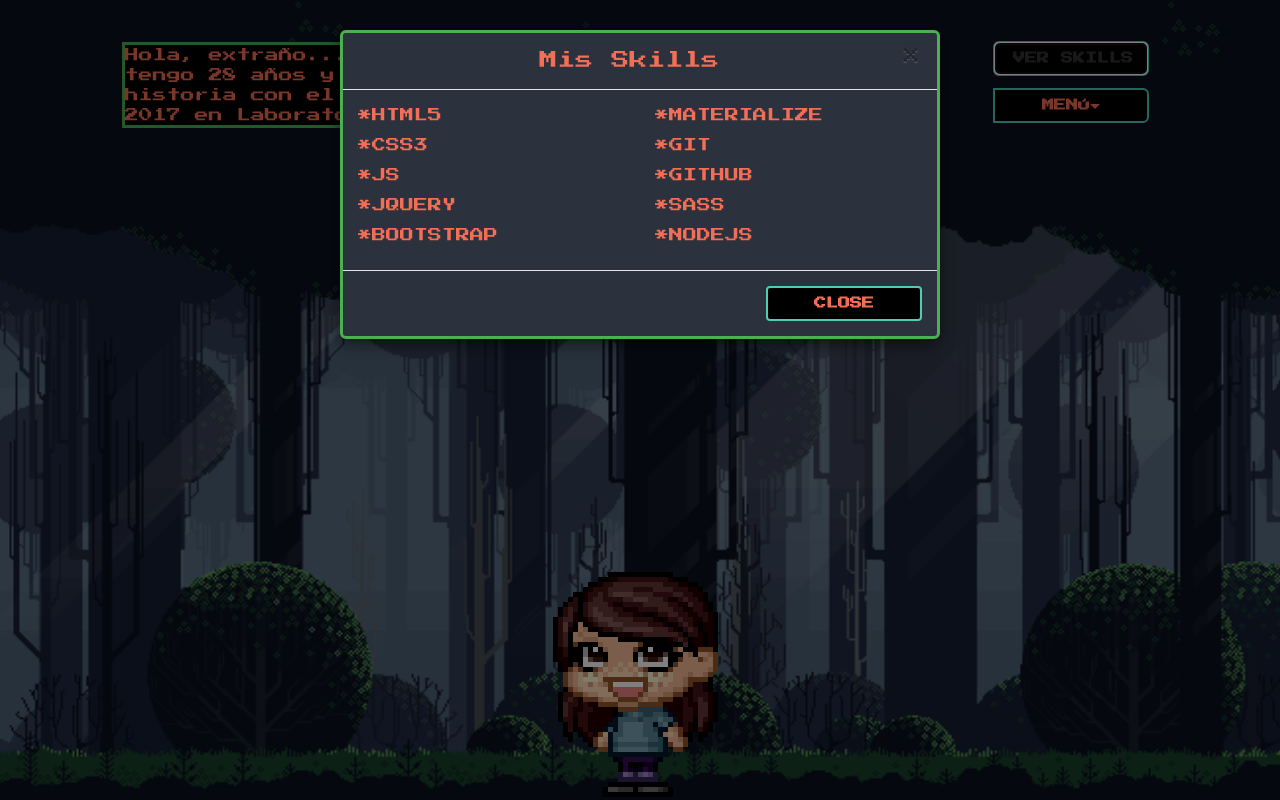
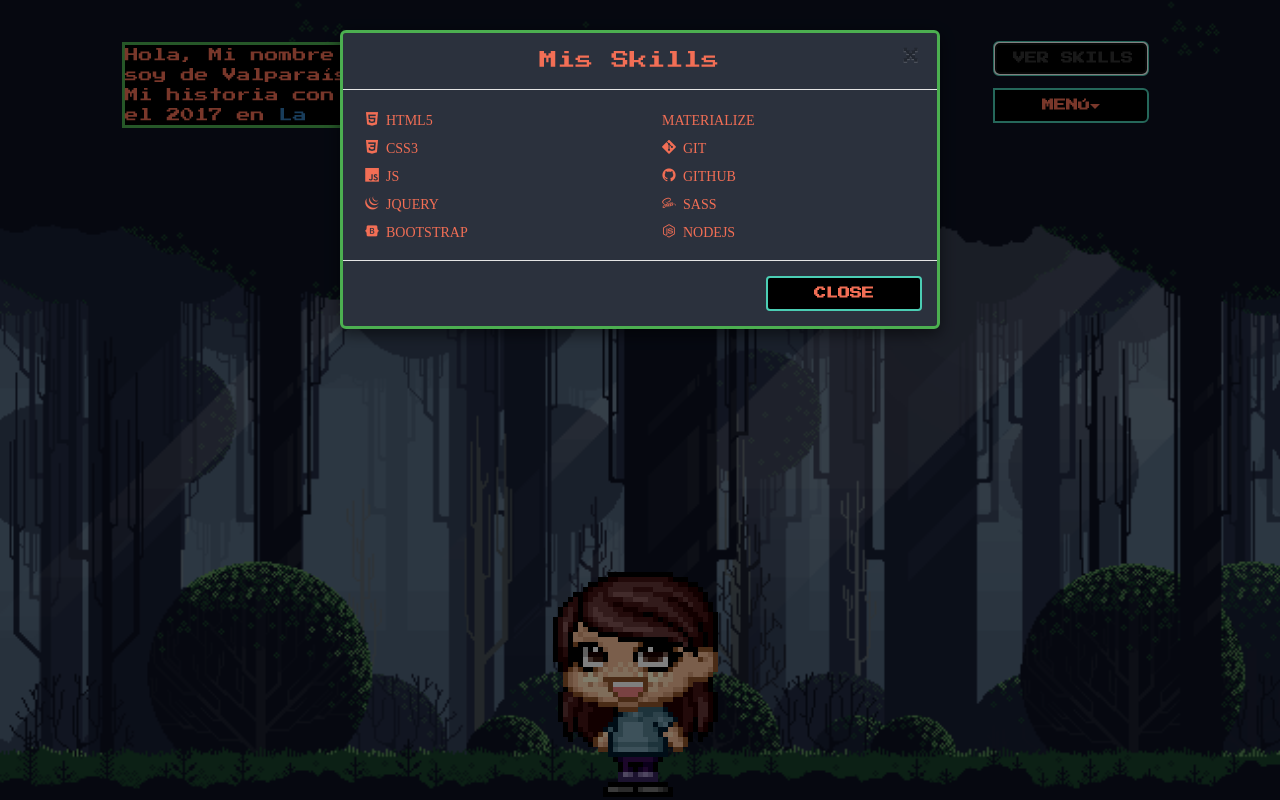
Before and after one commit to camilufer/Portfolio, a website: page sobremi.html in a window 1280 px wide. Both pictures are taken after a click on the button "VER SKILLS". Drawn offline with nearby package versions, Linux system fonts and the light colour scheme.

Commit message:
añadiendo iconos

```diff
--- a/assets/css/sobremi.css
+++ b/assets/css/sobremi.css
@@ -117,3 +117,8 @@
 .btn-group{
   margin-top: 1em !important;
 }
+
+.devicon{
+  display: block;
+  padding:0.5em;
+}
--- a/assets/js/sobremi.js
+++ b/assets/js/sobremi.js
@@ -15,7 +15,7 @@
 // Typing Function
 
 const writeText = () => {
-  let text = 'Hola, extraño... Mi nombre es Camila, tengo 28 años y soy de Valparaíso, mi historia con el código comenzó apenas el 2017 en Laboratoria, donde adquirí conocimientos sobre lenguajes de programación y metodologías ágiles, pero mis ganas de saber me han llevado a aprender más de lo que imaginaba!. En mis tiempos libres me gusta jugar video juegos, ver series y disfrutar con mis amigos <3. <br> Me gusta mucho aprender por mi misma; la disciplina, determinación y el feedback son claves para el éxito. :)';
+  let text = 'Hola, Mi nombre es Camila, tengo 28 años y soy de Valparaíso. <br> Mi historia con el código comenzó apenas el 2017 en <a href="http://www.laboratoria.la/">Laboratoria</a>, donde adquirí conocimientos sobre lenguajes de programación y metodologías ágiles, pero mis ganas de saber me han llevado a aprender más de lo que imaginaba!. En mis tiempos libres me gusta jugar video juegos, ver series y disfrutar con mis amigos <3. <br> Me gusta mucho aprender por mi misma; la disciplina y la constancia son claves para el éxito. :)';
   const typing = new Typing(text, 50);
   typing();
   $('#main-container').append('<span id="blinker">|</span>');
--- a/sobremi.html
+++ b/sobremi.html
@@ -4,6 +4,8 @@
   <meta charset="UTF-8">
   <meta name="viewport" content="width=device-width, initial-scale=1.0, maximum-scale=1.0">
   <title>Portfolio</title>
+  <!-- in your header -->
+  <link rel="stylesheet" href="https://cdn.rawgit.com/konpa/devicon/df6431e323547add1b4cf45992913f15286456d3/devicon.min.css">
   <link rel="stylesheet" href="https://maxcdn.bootstrapcdn.com/bootstrap/3.3.7/css/bootstrap.min.css" integrity="sha384-BVYiiSIFeK1dGmJRAkycuHAHRg32OmUcww7on3RYdg4Va+PmSTsz/K68vbdEjh4u" crossorigin="anonymous">
   <link rel="stylesheet" type="text/css" href="assets/css/animate.css">
   <link rel="stylesheet" type="text/css" href="assets/css/sobremi.css">
@@ -54,19 +56,20 @@
           <h4 class="text-center modal-title">Mis Skills</h4>
         </div>
         <div class="modal-body row">
-        <div class="col-md-6">
-           <p class="text-uppercase">*html5</p>
-          <p class="text-uppercase">*css3</p>
-          <p class="text-uppercase">*js</p>
-          <p class="text-uppercase">*jquery</p>
-          <p class="text-uppercase">*bootstrap</p>
+        <div class="content-skils col-md-6">
+<!-- in your body -->
+          <i class="devicon devicon-html5-plain text-uppercase"> html5</i>
+          <i class="devicon devicon-css3-plain text-uppercase"> css3</i>
+          <i class="devicon devicon-javascript-plain text-uppercase"> js</i>
+          <i class="devicon devicon-jquery-plain text-uppercase"> jquery</i>
+          <i class="devicon devicon-bootstrap-plain text-uppercase"> bootstrap</i>
         </div>
-        <div class="col-md-6">
-           <p class="text-uppercase">*materialize</p>
-          <p class="text-uppercase">*git</p>
-          <p class="text-uppercase">*github</p>
-          <p class="text-uppercase">*sass</p>
-          <p class="text-uppercase">*nodejs</p>
+        <div class="content-skills col-md-6">
+        <i class="devicon devicon-materialize-plain text-uppercase"> materialize</i>
+          <i class="devicon devicon-git-plain text-uppercase"> git</i>
+          <i class="devicon devicon-github-plain text-uppercase"> github</i>
+          <i class="devicon devicon-sass-plain text-uppercase"> sass</i>
+          <i class="devicon devicon-nodejs-plain text-uppercase"> nodejs</i>
         </div>
         </div>
         <div class="modal-footer">
```
Also changed, not shown: index.html (+0 -1 lines).
